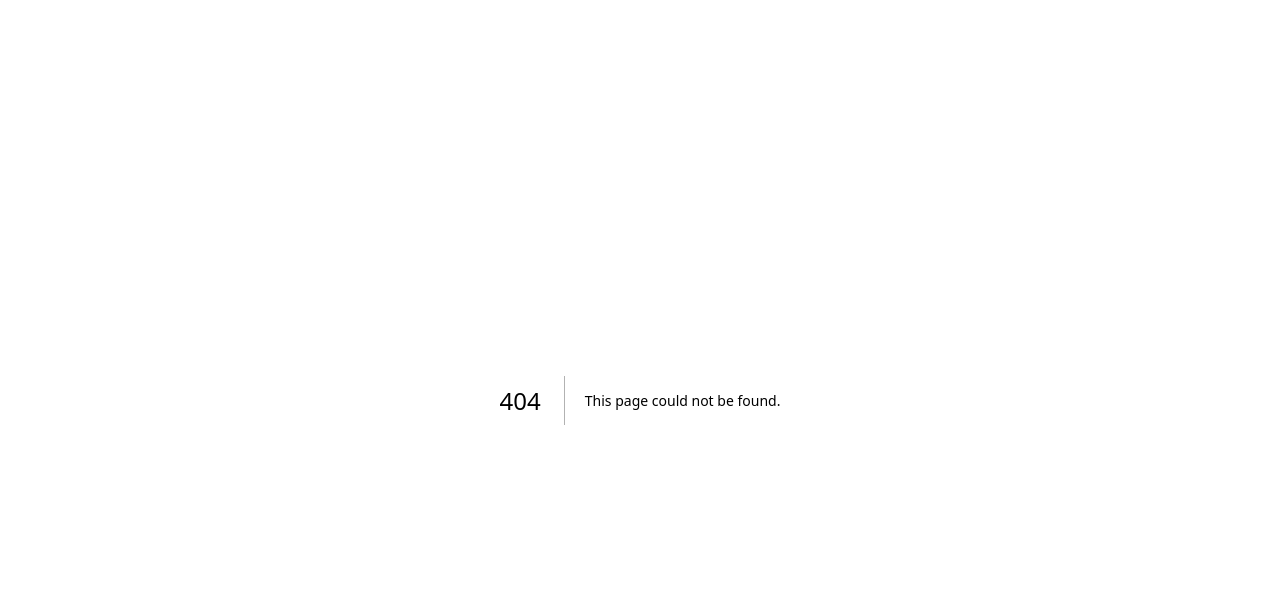
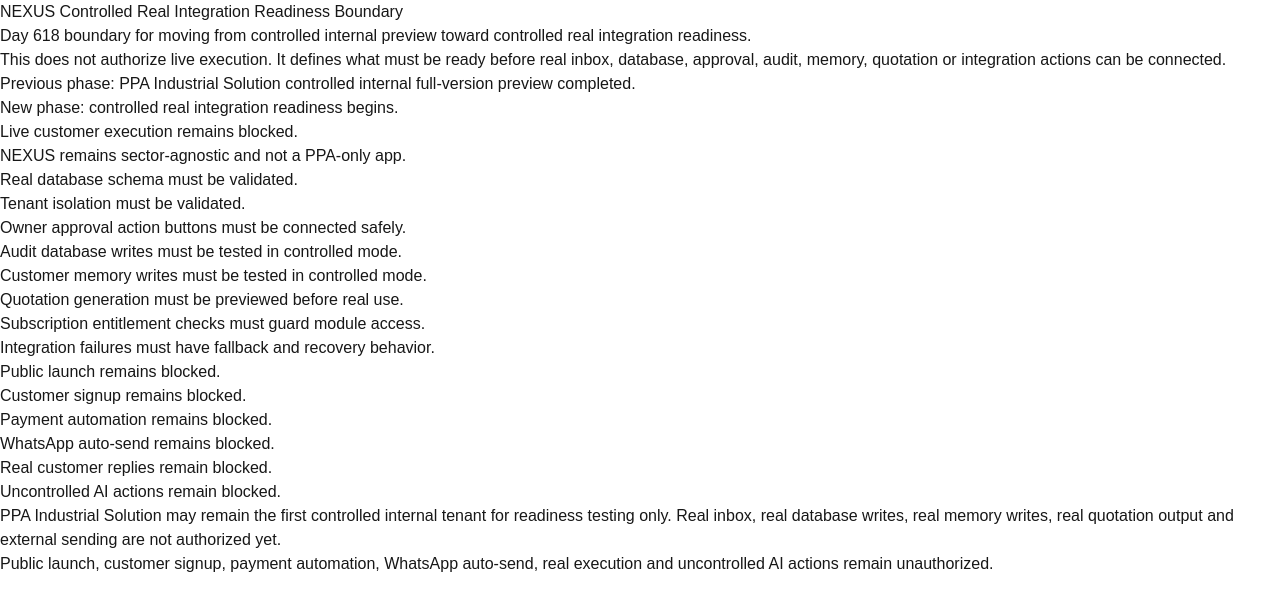
Before and after one commit to celerishealth/NEXUS, a Next.js app in the folder nexus-app/: page /nexus-real-integration-readiness-boundary in a window 1280 px wide. Before the commit this address had no page. Shown: the top 610 px of the page. Built offline with nearby package versions, Linux system fonts and the light colour scheme.

Commit message:
Day 618: add controlled real integration readiness boundary v1

```diff
--- /dev/null
+++ b/nexus-app/app/nexus-real-integration-readiness-boundary/page.tsx
@@ -0,0 +1,35 @@
+export default function NexusRealIntegrationReadinessBoundaryPage() {
+  return (
+    <main>
+      <h1>NEXUS Controlled Real Integration Readiness Boundary</h1>
+      <p>Day 618 boundary for moving from controlled internal preview toward controlled real integration readiness.</p>
+      <p>This does not authorize live execution. It defines what must be ready before real inbox, database, approval, audit, memory, quotation or integration actions can be connected.</p>
+      <ul>
+        <li>Previous phase: PPA Industrial Solution controlled internal full-version preview completed.</li>
+        <li>New phase: controlled real integration readiness begins.</li>
+        <li>Live customer execution remains blocked.</li>
+        <li>NEXUS remains sector-agnostic and not a PPA-only app.</li>
+      </ul>
+      <ul>
+        <li>Real database schema must be validated.</li>
+        <li>Tenant isolation must be validated.</li>
+        <li>Owner approval action buttons must be connected safely.</li>
+        <li>Audit database writes must be tested in controlled mode.</li>
+        <li>Customer memory writes must be tested in controlled mode.</li>
+        <li>Quotation generation must be previewed before real use.</li>
+        <li>Subscription entitlement checks must guard module access.</li>
+        <li>Integration failures must have fallback and recovery behavior.</li>
+      </ul>
+      <ul>
+        <li>Public launch remains blocked.</li>
+        <li>Customer signup remains blocked.</li>
+        <li>Payment automation remains blocked.</li>
+        <li>WhatsApp auto-send remains blocked.</li>
+        <li>Real customer replies remain blocked.</li>
+        <li>Uncontrolled AI actions remain blocked.</li>
+      </ul>
+      <p>PPA Industrial Solution may remain the first controlled internal tenant for readiness testing only. Real inbox, real database writes, real memory writes, real quotation output and external sending are not authorized yet.</p>
+      <p>Public launch, customer signup, payment automation, WhatsApp auto-send, real execution and uncontrolled AI actions remain unauthorized.</p>
+    </main>
+  );
+}
```
